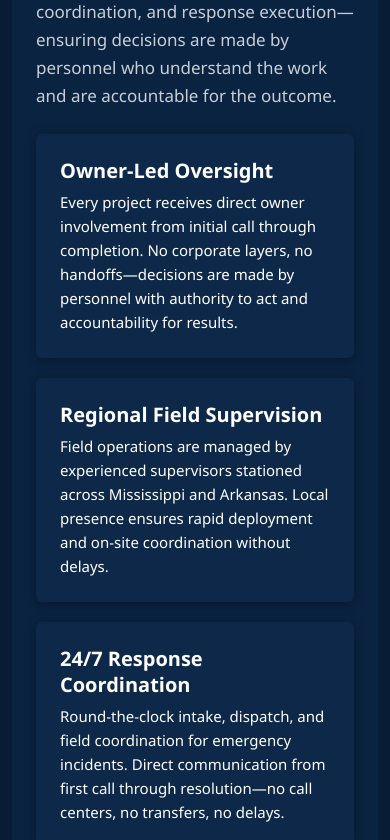
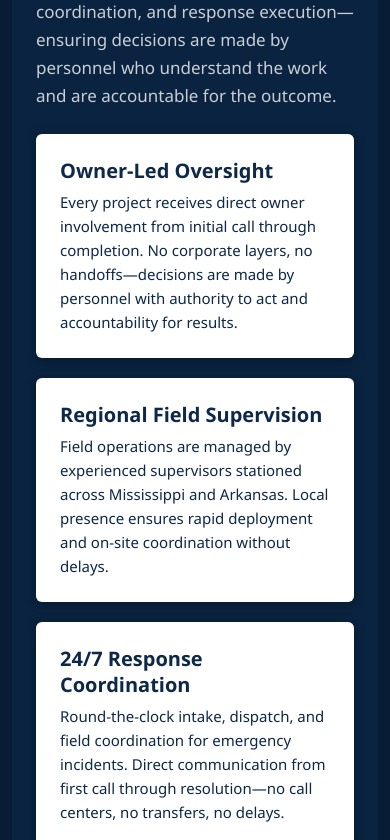
Before and after one commit to jennnull4-afk/MSES, a React (Vite) app in the folder MSES-main/: page /about in a window 390 px wide. Shown: the part 1680-2520 px from the top of the page. Built offline with nearby package versions, Linux system fonts and the light colour scheme; no server answers.

Commit message:
Style: About page cards white with navy text; move services image

```diff
--- a/MSES-main/src/index.css
+++ b/MSES-main/src/index.css
@@ -1001,7 +1001,7 @@ section:last-child {
 }
 
 .leadership-card {
-  background-color: #0D2848;
+  background-color: #ffffff;
   padding: 1.5rem;
   border-radius: 6px;
   box-shadow: 0 2px 12px rgba(0, 0, 0, 0.3);
@@ -1010,7 +1010,7 @@ section:last-child {
 .leadership-card h3 {
   font-size: 1.25rem;
   font-weight: 700;
-  color: var(--color-white);
+  color: #0D2848;
   margin-bottom: 0.375rem;
   line-height: 1.3;
 }
@@ -1027,7 +1027,7 @@ section:last-child {
 .leadership-description {
   font-size: 0.9375rem;
   line-height: 1.6;
-  color: var(--color-gray-600);
+  color: #0D2848;
   margin: 0;
 }
 
@@ -1152,10 +1152,11 @@ section:last-child {
   }
 
   .leadership-card h3 {
-    color: #ffffff;
+    color: #0D2848;
   }
 
   .leadership-card {
+    background-color: #ffffff;
     padding: 1.5rem;
   }
 
```
Also changed, not shown: 1 other file (tests, documents, lock files or other folders).
